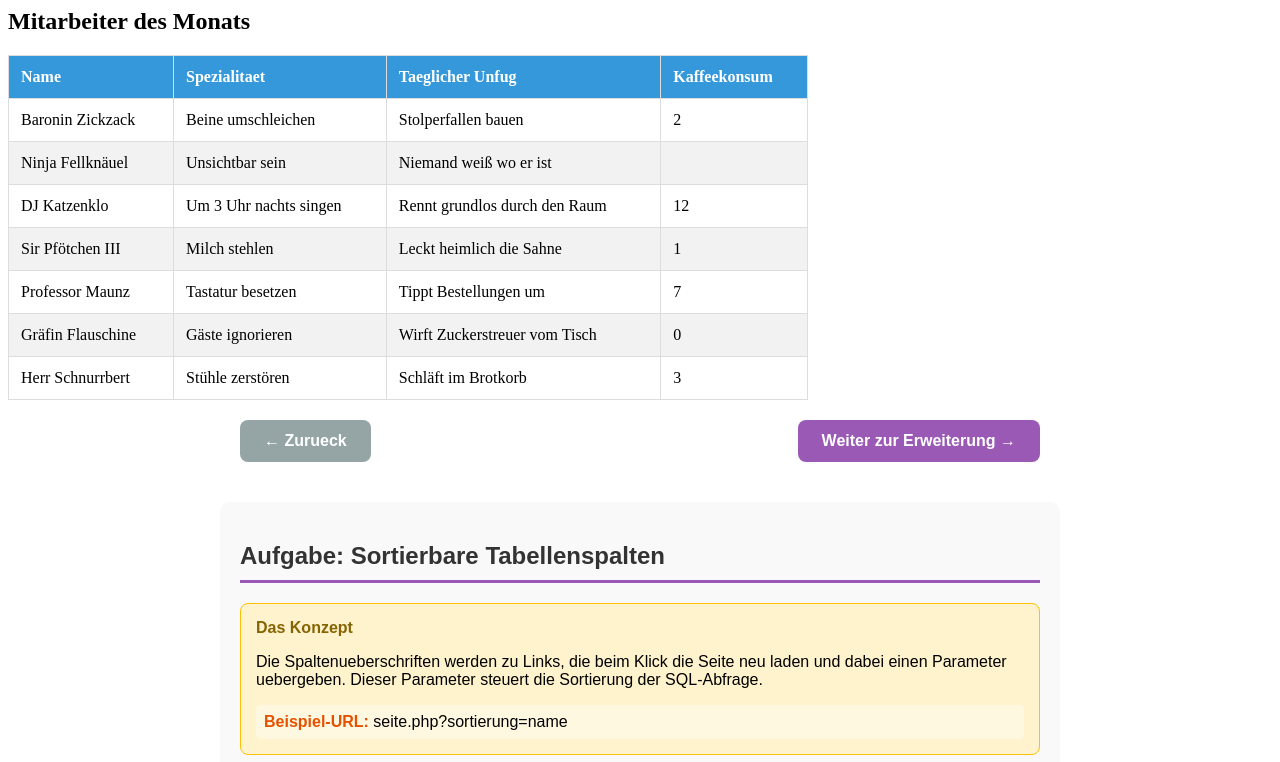
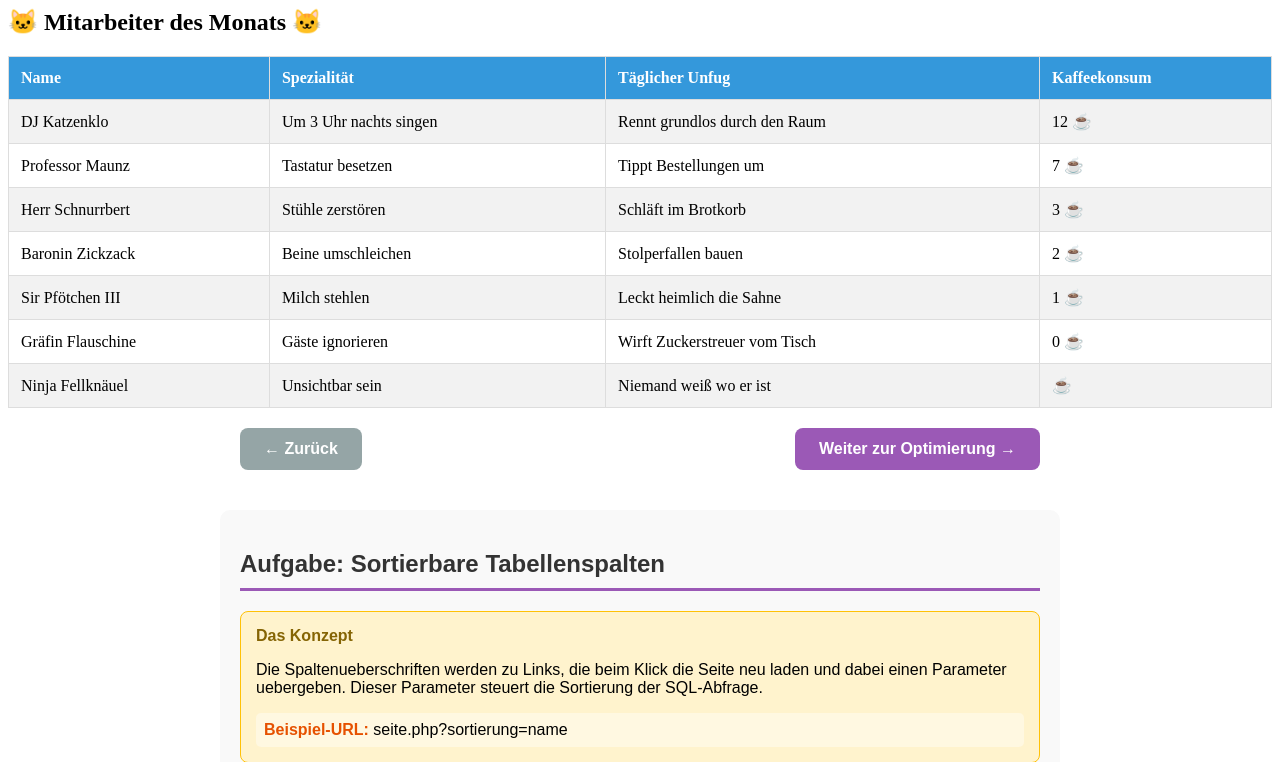
Before and after one commit to dennishohmann/bbsam-php-sql, a PHP site: page /sql_5.php in a window 1280 px wide. Shown: the top 762 px of the page. Run offline with PHP 8.4, Linux system fonts and the light colour scheme; data comes from the database, SQL or seed files in the repository.

Commit message:
AUFGABE/MUSTERLOESUNG-Struktur vereinheitlicht
- Klare Kommentar-Kennzeichnung (AUFGABE vs MUSTERLOESUNG)
- sql_5.php zurueck zur Aufgabe (statische Tabelle)
- sql_5a.php: Musterloesung einfache Sortierung
- sql_5b.php: Musterloesung Toggle-Sortierung
- sql_3.php: Schritt-Kommentare entfernt (kompakter)
- max-width aus Tabellen-CSS entfernt

Co-Authored-By: Claude Opus 4.5 <noreply@anthropic.com>

```diff
--- a/php_mysqli/rek_tabelle/sql_2.php
+++ b/php_mysqli/rek_tabelle/sql_2.php
@@ -1,4 +1,5 @@
 <?php
+// MUSTERLÖSUNG
 // Schritt 1: Verbindung herstellen
 $conn = mysqli_connect("localhost", "root", "", "katzencafe");
 
--- a/php_mysqli/rek_tabelle/sql_5.php
+++ b/php_mysqli/rek_tabelle/sql_5.php
@@ -1,4 +1,6 @@
 <?php
+//  AUFGABE: Die Tabelle sortierbar machen:
+
 $conn = mysqli_connect("localhost", "root", "", "katzencafe");
 mysqli_set_charset($conn, "utf8mb4");
 
@@ -6,74 +8,56 @@ if (!$conn) {
     die("Verbindung fehlgeschlagen: " . mysqli_connect_error());
 }
 
-// Parameter auslesen
-$sortierung = 'id';
-if (isset($_REQUEST['sortierung'])) {
-    $sortierung = $_REQUEST['sortierung'];
-}
-
-// SQL-Abfrage mit Sortierung (immer absteigend)
-$sql = "SELECT * FROM katzen ORDER BY $sortierung DESC";
-$result = mysqli_query($conn, $sql);
-
-// Links fuer Spalten (alle sortieren absteigend)
-$link_name = "?sortierung=name";
-$link_spezialitaet = "?sortierung=spezialitaet";
-$link_taeglicher_unfug = "?sortierung=taeglicher_unfug";
-$link_kaffee_konsum = "?sortierung=kaffee_konsum";
+$result = mysqli_query($conn, "SELECT * FROM katzen ORDER BY kaffee_konsum DESC");
 ?>
 
 <style>
-    .katzen-tabelle { width: 100%; border-collapse: collapse; margin: 20px 0; max-width: 800px; }
+    .katzen-tabelle { width: 100%; border-collapse: collapse; margin: 20px 0; }
     .katzen-tabelle th, .katzen-tabelle td { border: 1px solid #ddd; padding: 12px; text-align: left; }
     .katzen-tabelle th { background: #3498db; color: white; }
-    .katzen-tabelle th a { color: white; text-decoration: none; }
-    .katzen-tabelle th a:hover { text-decoration: underline; }
     .katzen-tabelle tr:nth-child(even) { background: #f2f2f2; }
     .katzen-tabelle tr:hover { background: #e8f4fc; }
 </style>
 
-<h2>Mitarbeiter des Monats</h2>
+<h2>🐱 Mitarbeiter des Monats 🐱</h2>
 
 <?php
 echo "<table class='katzen-tabelle'>";
-echo "<thead><tr>";
-echo "<th><a href='$link_name'>Name</a></th>";
-echo "<th><a href='$link_spezialitaet'>Spezialitaet</a></th>";
-echo "<th><a href='$link_taeglicher_unfug'>Taeglicher Unfug</a></th>";
-echo "<th><a href='$link_kaffee_konsum'>Kaffeekonsum</a></th>";
-echo "</tr></thead>";
-echo "<tbody>";
+echo "<tr>";
+echo "<th>Name</th>";
+echo "<th>Spezialität</th>";
+echo "<th>Täglicher Unfug</th>";
+echo "<th>Kaffeekonsum</th>";
+echo "</tr>";
 
 while ($katze = mysqli_fetch_array($result)) {
     echo "<tr>";
     echo "<td>" . $katze['name'] . "</td>";
     echo "<td>" . $katze['spezialitaet'] . "</td>";
     echo "<td>" . $katze['taeglicher_unfug'] . "</td>";
-    echo "<td>" . $katze['kaffee_konsum'] . "</td>";
+    echo "<td>" . $katze['kaffee_konsum'] . " ☕</td>";
     echo "</tr>";
 }
 
-echo "</tbody>";
 echo "</table>";
 
 mysqli_free_result($result);
 mysqli_close($conn);
 ?>
 
-<div class="navigation">
-    <a href="sql_4.php" class="nav-btn zurueck">&larr; Zurueck</a>
-    <div class="nav-platzhalter"></div>
-    <a href="sql_5a.php" class="nav-btn weiter">Weiter zur Erweiterung &rarr;</a>
-</div>
+
 
 <!--    #######################################
         Ab hier braucht ihr nicht weiter lesen :)
 
-        Diese Anleitung braucht nur im Browser gelesen zu werden...
+        Diese Anleitung ist nur für die Anzeige im Browser gedacht...
 -->
 
-
+<div class="navigation">
+    <a href="sql_4.php" class="nav-btn zurueck">&larr; Zurück</a>
+    <div class="nav-platzhalter"></div>
+    <a href="sql_5a.php" class="nav-btn weiter">Weiter zur Optimierung &rarr;</a>
+</div>
 <style>
     .navigation {
         display: flex;
@@ -364,6 +348,14 @@ mysqli_close($conn);
                 <code>$sortierung = 'id';
 if (isset($_REQUEST['sortierung'])) {
     $sortierung = $_REQUEST['sortierung'];
+} else {
+    $sortierung = 'id';
+}
+
+if (isset($_REQUEST['reihenfolge'])) {
+    $reihenfolge = $_REQUEST['reihenfolge'];
+} else {
+    $reihenfolge = 'desc';
 }</code>
                 <div class="hinweis">
                     <strong>Warum so?</strong> Diese Schreibweise ist kurz und uebersichtlich:
--- a/php_mysqli/rek_tabelle/sql_6.php
+++ b/php_mysqli/rek_tabelle/sql_6.php
@@ -1,5 +1,5 @@
 <?php
-// Verbindung herstellen
+// MUSTERLÖSUNG Aufgabe 3: Sortieren in beide Richtungen mit DRY Verbesserungen
 $conn = mysqli_connect("localhost", "root", "", "katzencafe");
 mysqli_set_charset($conn, "utf8mb4");
 
@@ -53,7 +53,7 @@ foreach ($spalten as $spalte => $titel) {
 ?>
 
 <style>
-    .katzen-tabelle { width: 100%; border-collapse: collapse; margin: 20px 0; max-width: 800px; }
+    .katzen-tabelle { width: 100%; border-collapse: collapse; margin: 20px 0; }
     .katzen-tabelle th, .katzen-tabelle td { border: 1px solid #ddd; padding: 12px; text-align: left; }
     .katzen-tabelle th { background: #3498db; color: white; }
     .katzen-tabelle th a { color: white; text-decoration: none; }
--- a/php_mysqli/rek_tabelle/sql_7.php
+++ b/php_mysqli/rek_tabelle/sql_7.php
@@ -1,5 +1,5 @@
 <?php
-// Verbindung herstellen
+// MUSTERLÖSUNG mit Zusatz wechselnde Pfeile zur Darstellung der Sortierrichtung
 $conn = mysqli_connect("localhost", "root", "", "katzencafe");
 mysqli_set_charset($conn, "utf8mb4");
 
@@ -58,8 +58,9 @@ foreach ($spalten as $spalte => $anzeigename) {
 }
 ?>
 
+
 <style>
-    .katzen-tabelle { width: 100%; border-collapse: collapse; margin: 20px 0; max-width: 800px; }
+    .katzen-tabelle { width: 100%; border-collapse: collapse; margin: 20px 0; }
     .katzen-tabelle th, .katzen-tabelle td { border: 1px solid #ddd; padding: 12px; text-align: left; }
     .katzen-tabelle th { background: #3498db; color: white; }
     .katzen-tabelle th a { color: white; text-decoration: none; }
```
Also changed, not shown: php_mysqli/rek_tabelle/sql_3.php (+2 -14 lines), php_mysqli/rek_tabelle/sql_4.php (+9 -7 lines), php_mysqli/rek_tabelle/sql_5a.php (+18 -48 lines), php_mysqli/rek_tabelle/sql_5b.php (+62 -7 lines).
